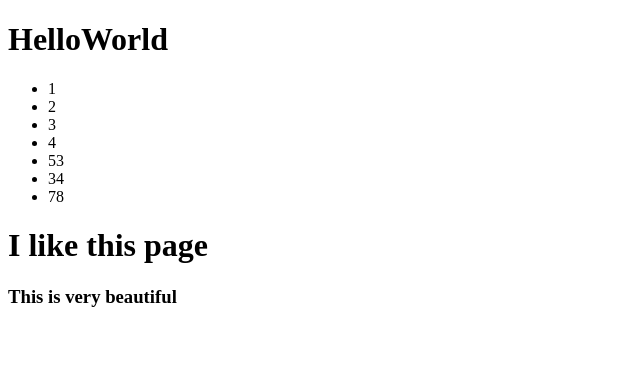
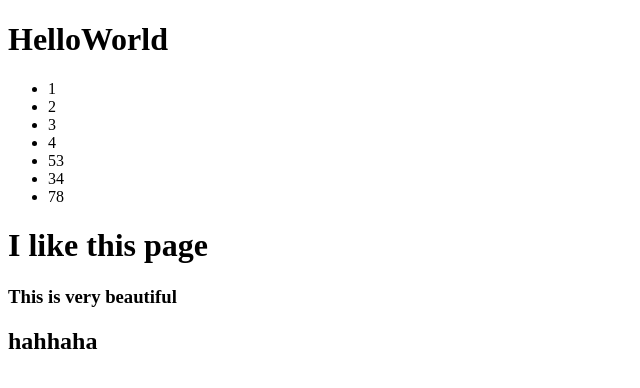
Before and after one commit to Wheeteen/culture, a website: page html/index.html in a window 1280 px wide. Shown: the whole page, without its empty margins (0-640 px from the left). Drawn offline with Linux system fonts and the light colour scheme.

Commit message:
add hahah

```diff
--- a/html/index.html
+++ b/html/index.html
@@ -19,5 +19,8 @@
 		<h1>I like this page</h1>
 		<h3>This is very beautiful</h3>
 	</div>
+	<div>
+		<h2>hahhaha</h2>
+	</div>
 </body>
 </html>
```
